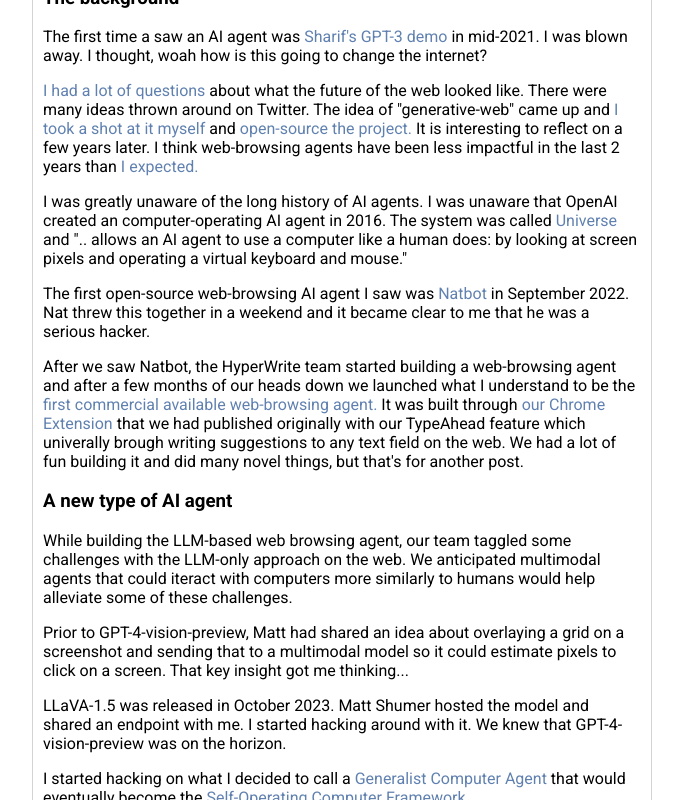
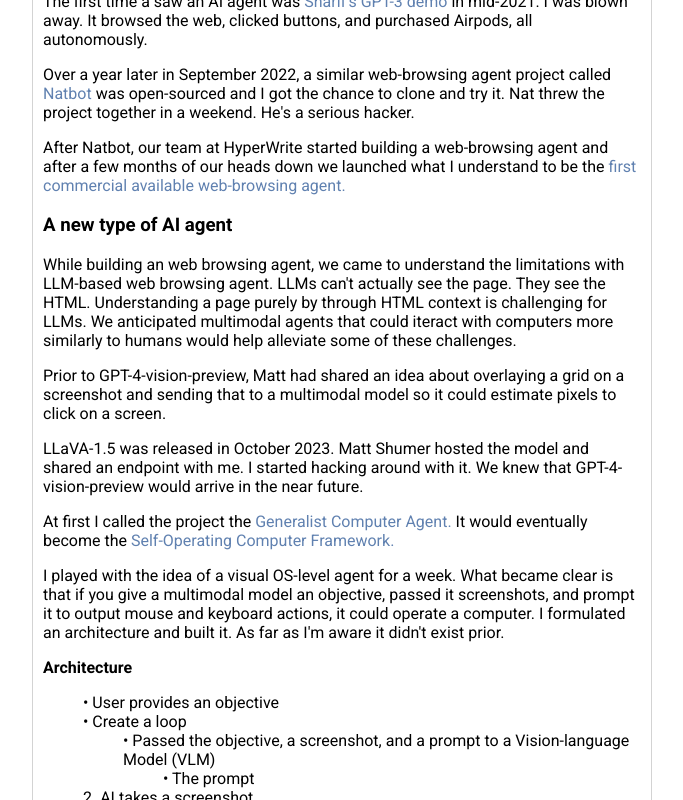
Before and after one commit to joshbickett/bickett.ai, a React (Create React App) app: page /blog in a window 1280 px wide. Shown: the part 380-1180 px from the top of the page, without its empty margins (298-981 px from the left). Built offline with nearby package versions, Linux system fonts and the light colour scheme.

Commit message:
iterate blog

```diff
--- a/src/pages/Blog.js
+++ b/src/pages/Blog.js
@@ -30,11 +30,10 @@
               <h2>
                 A year since the launch of Self-Operating Computer Framework
               </h2>
-              <p>This blog post is a work in progress...incomplete</p>
               <p>
                 November 3rd, 2023 was the “initial commit”. The goal of the
                 project? Create the first framework to enable multimodal models
-                to operate computers as humans, do with mouse and keyboard.{" "}
+                to operate computers as humans, with mouse and keyboard.{" "}
               </p>
               <h3>The background</h3>
               <p>
@@ -42,87 +41,61 @@
                 <a href="https://x.com/sharifshameem/status/1405462642936799247">
                   Sharif's GPT-3 demo
                 </a>{" "}
-                in mid-2021. I was blown away. I thought, woah how is this going
-                to change the internet?
+                in mid-2021. I was blown away. It browsed the web, clicked
+                buttons, and purchased Airpods, all autonomously.
               </p>
+              {/* <p>
+                I was unaware of a long history of AI agents. I was unaware that
+                OpenAI created an computer-operating AI agent in 2016 called{" "}
+                <a href="">Universe</a> and "allows an AI agent to use a
+                computer like a human does: by looking at screen pixels and
+                operating a virtual keyboard and mouse."
+              </p> */}
+
               <p>
-                <a href="https://x.com/josh_bickett/status/1608544931668426753">
-                  I had a lot of questions{" "}
-                </a>
-                about what the future of the web looked like. There were many
-                ideas thrown around on Twitter. The idea of "generative-web"
-                came up and{" "}
-                <a href="https://x.com/josh_bickett/status/1609214028093575168">
-                  I took a shot at it myself
-                </a>{" "}
-                and{" "}
-                <a href="https://github.com/joshbickett/generative-web">
-                  open-source the project.
-                </a>{" "}
-                It is interesting to reflect on a few years later. I think
-                web-browsing agents have been less impactful in the last 2 years
-                than{" "}
-                <a href="https://x.com/josh_bickett/status/1608590282584645633">
-                  I expected.
-                </a>{" "}
-              </p>
-              <p>
-                I was greatly unaware of the long history of AI agents. I was
-                unaware that OpenAI created an computer-operating AI agent in
-                2016. The system was called <a href="">Universe</a> and "..
-                allows an AI agent to use a computer like a human does: by
-                looking at screen pixels and operating a virtual keyboard and
-                mouse."
+                Over a year later in September 2022, a similar web-browsing
+                agent project called{" "}
+                <a href="https://github.com/nat/natbot">Natbot</a> was
+                open-sourced and I got the chance to clone and try it. Nat threw
+                the project together in a weekend. He's a serious hacker.
               </p>
 
               <p>
-                The first open-source web-browsing AI agent I saw was{" "}
-                <a href="https://github.com/nat/natbot">Natbot</a> in September
-                2022. Nat threw this together in a weekend and it became clear
-                to me that he was a serious hacker.{" "}
-              </p>
-
-              <p>
-                After we saw Natbot, the HyperWrite team started building a
+                After Natbot, our team at HyperWrite started building a
                 web-browsing agent and after a few months of our heads down we
                 launched what I understand to be the{" "}
                 <a href="https://venturebeat.com/ai/hyperwrite-unveils-breakthrough-ai-agent-that-can-surf-the-web-like-a-human/">
                   first commercial available web-browsing agent.
                 </a>{" "}
-                It was built through{" "}
-                <a href="https://chromewebstore.google.com/detail/hyperwrite-ai-assistant/kljjoeapehcmaphfcjkmbhkinoaopdnd?hl=en-US">
-                  our Chrome Extension{" "}
-                </a>{" "}
-                that we had published originally with our TypeAhead feature
-                which univerally brough writing suggestions to any text field on
-                the web. We had a lot of fun building it and did many novel
-                things, but that's for another post.
               </p>
               <h3>A new type of AI agent</h3>
               <p>
-                While building the LLM-based web browsing agent, our team
-                taggled some challenges with the LLM-only approach on the web.
-                We anticipated multimodal agents that could iteract with
-                computers more similarly to humans would help alleviate some of
-                these challenges.{" "}
+                While building an web browsing agent, we came to understand the
+                limitations with LLM-based web browsing agent. LLMs can't
+                actually see the page. They see the HTML. Understanding a page
+                purely by through HTML context is challenging for LLMs. We
+                anticipated multimodal agents that could iteract with computers
+                more similarly to humans would help alleviate some of these
+                challenges.{" "}
               </p>
               <p>
                 Prior to GPT-4-vision-preview, Matt had shared an idea about
                 overlaying a grid on a screenshot and sending that to a
                 multimodal model so it could estimate pixels to click on a
-                screen. That key insight got me thinking...
+                screen.
               </p>
               <p>
                 LLaVA-1.5 was released in October 2023. Matt Shumer hosted the
                 model and shared an endpoint with me. I started hacking around
-                with it. We knew that GPT-4-vision-preview was on the horizon.
+                with it. We knew that GPT-4-vision-preview would arrive in the
+                near future.
               </p>
               <p>
-                I started hacking on what I decided to call a{" "}
+                At first I called the project the{" "}
                 <a href="https://x.com/josh_bickett/status/1716551556013924372">
-                  Generalist Computer Agent
+                  Generalist Computer Agent.
                 </a>{" "}
-                that would eventually become the{" "}
+                It would eventually become the{" "}
                 <a href="https://github.com/OthersideAI/self-operating-computer/">
                   Self-Operating Computer Framework.
                 </a>
@@ -131,13 +104,30 @@
                 I played with the idea of a visual OS-level agent for a week.
                 What became clear is that if you give a multimodal model an
                 objective, passed it screenshots, and prompt it to output mouse
-                and keyboard actions, it can operate a computer. I formulated
-                the following architecture and built it. As far as I'm aware it
-                didn't exist prior.
+                and keyboard actions, it could operate a computer. I formulated
+                an architecture and built it. As far as I'm aware it didn't
+                exist prior.
               </p>
               <b>Architecture</b>
               <ul>
-                <li>1. User passes objective</li>
+                <li>• User provides an objective </li>
+                <li>• Create a loop</li>
+                <li>
+                  <ul>
+                    <li>
+                      <li>
+                        • Passed the objective, a screenshot, and a prompt to a
+                        Vision-language Model (VLM)
+                      </li>
+                      <li>
+                        <ul>
+                          <li>• The prompt </li>
+                        </ul>
+                      </li>
+                    </li>
+                  </ul>
+                </li>
+
                 <li>2. AI takes a screenshot</li>
                 <li>
                   3. AI makes mouse or keyboard action toward the objective
@@ -145,6 +135,7 @@
                 <li>4. AI evaluates if it completed the objective</li>
                 <li>5. If not, go back to 2.</li>
               </ul>
+              <b>System Prompt</b>
               <p>
                 I tinkered and tinkered. I couldn't get it working with
                 Llava-1.5. Then...gpt-4-vision-preview was released. I hacked on
```
